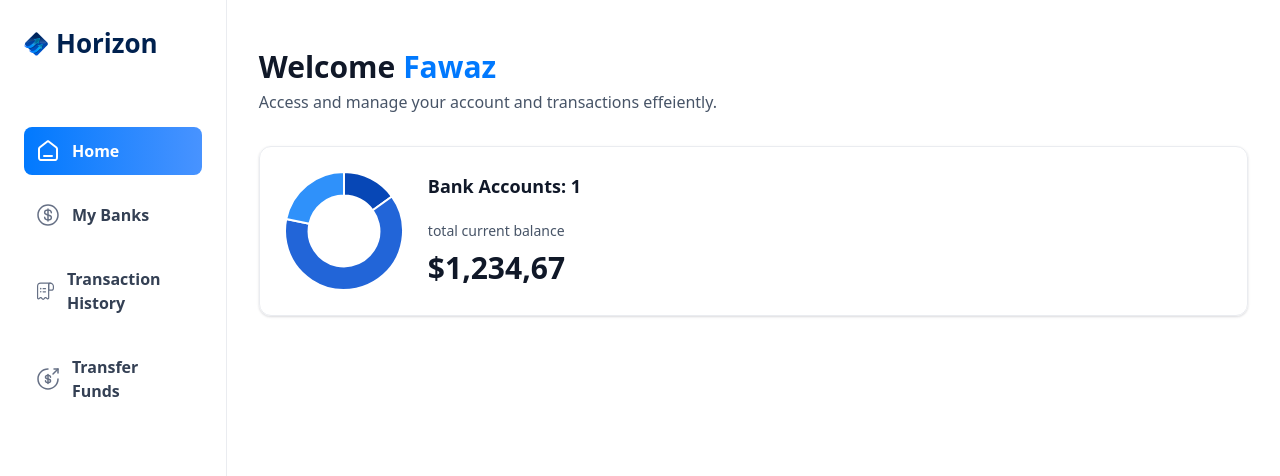
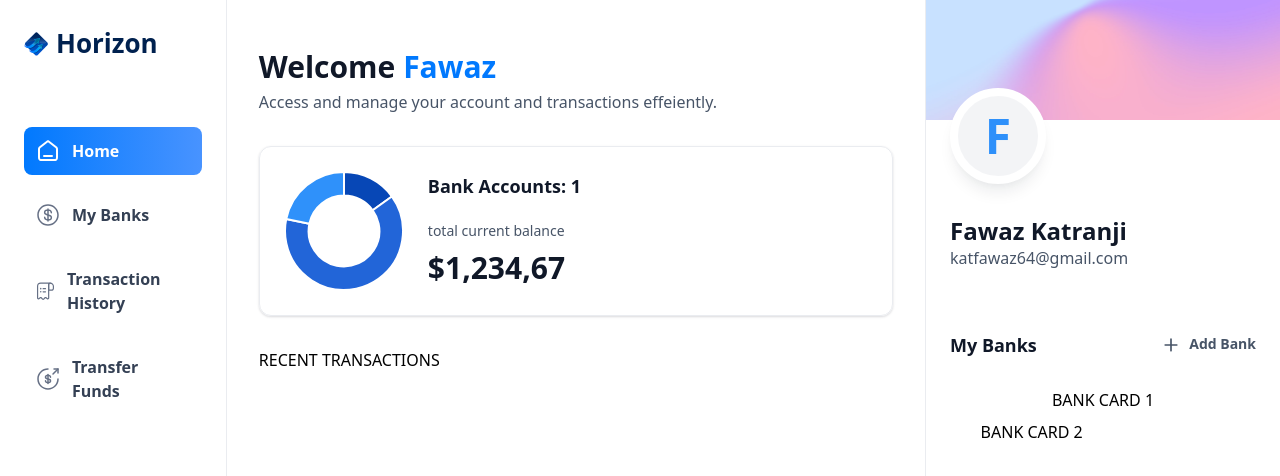
Before and after one commit to LightningFz/banking-app, a Next.js app: page / in a window 1280 px wide. Shown: the top 476 px of the page. Built offline with nearby package versions, Linux system fonts and the light colour scheme.

Commit message:
RightSIdeBar

```diff
--- a/app/(root)/page.tsx
+++ b/app/(root)/page.tsx
@@ -1,10 +1,11 @@
 import HeaderBox from '@/components/ui/HeaderBox'
+import RightSidebar from '@/components/ui/RightSidebar'
 import TotalBalanceBox from '@/components/ui/TotalBalanceBox'
 import TotalBalance from '@/components/ui/TotalBalanceBox'
 import React from 'react'
 
 const Home = () => {
-  const loggedIn = { firstName: 'Fawaz'}
+  const loggedIn = { firstName: 'Fawaz', lastName: 'Katranji', email: 'katfawaz64@gmail.com'}
 
   return (
     <section className='home'>
@@ -22,7 +23,14 @@
             totalCurrentBalance={1234.67}
           />
         </header>
+
+        RECENT TRANSACTIONS
       </div>
+      <RightSidebar
+      user={loggedIn}
+      transactions={[]}
+      banks={[{},{}]}
+      />
     </section>
   )
 }
--- a/components/ui/MobileNavBar.tsx
+++ b/components/ui/MobileNavBar.tsx
@@ -46,27 +46,29 @@
                             const isActive = pathname === item.route || pathname.startsWith(`${item.route}/`)
 
                     return (
-                        <Link href={item.route} key={item.label}
-                        className={cn('sidebar-link', { 'bg-bank-gradient': isActive })}
+                        <SheetClose asChild key={item.route}>
+                            <Link href={item.route} key={item.label}
+                        className={cn('mobilenav-sheet_close w-full', { 'bg-bank-gradient': isActive })}
                         >
-                        <div className="relative size-6">
                             <Image
                             src={item.imgURL}
                             alt={item.label}
-                            fill
+                            width={20}
+                            height={20}
                             className={cn({
                                 'brightness-[3] invert-0': isActive
                             })}
                             />
-                        </div>
-                        <p className={cn("sidebar-label", { "!text-white": isActive })}>
+                        <p className={cn("text-16 font-semibold text-black-2", { "!text-white": isActive })}>
                             {item.label}
                         </p>
                         </Link>
+                        </SheetClose>
                     )
                     })}
                     </nav>
                     </SheetClose>
+                    FOOTER
                 </div>
         </SheetContent>
     </Sheet>
--- /dev/null
+++ b/components/ui/RightSidebar.tsx
@@ -0,0 +1,54 @@
+import Image from 'next/image'
+import Link from 'next/link'
+import React from 'react'
+
+const RightSidebar = ({user, transactions, banks}: RightSidebarProps) => {
+  return (
+    <aside className='right-sidebar'>
+      <section className='flex flex-col pb-8'>
+        <div className='profile-banner'/>
+        <div className='profile'>
+          <div className='profile-img'>
+            <span className='text-5xl font-bold text-blue-500'>{user.firstName[0]}</span>
+          </div>
+          <div className='profile-details'>
+            <h1 className='profile-name'>
+              {user.firstName} {user.lastName}
+            </h1>
+            <p className='profile-email'>
+              {user.email}
+            </p>
+          </div>
+        </div>
+      </section>
+      <section className='banks'>
+        <div className='flex w-full justify-between'>
+          <h2 className='header-2'>My Banks</h2>
+          <Link href='/' className='flex gap-2'>
+          <Image
+           src='/icons/plus.svg'
+           width={20}
+           height={20}
+           alt='plus'
+          />
+          <h2 className='text-14 font-semibold text-gray-600'>Add Bank</h2>
+          </Link>
+        </div>
+        {banks?.length>0 &&(
+          <div className='relative flex flex-1 flex-col items-center justify-center gap-5'>
+            <div className='relative z-10'>
+            BANK CARD 1
+            </div>
+            {banks[1] && (
+              <div className='absolute right-0 top-8 z-0 w-[90%]'>
+                BANK CARD 2
+              </div>
+            )}
+          </div>
+        )}
+      </section>
+    </aside>
+  )
+}
+
+export default RightSidebar
```
